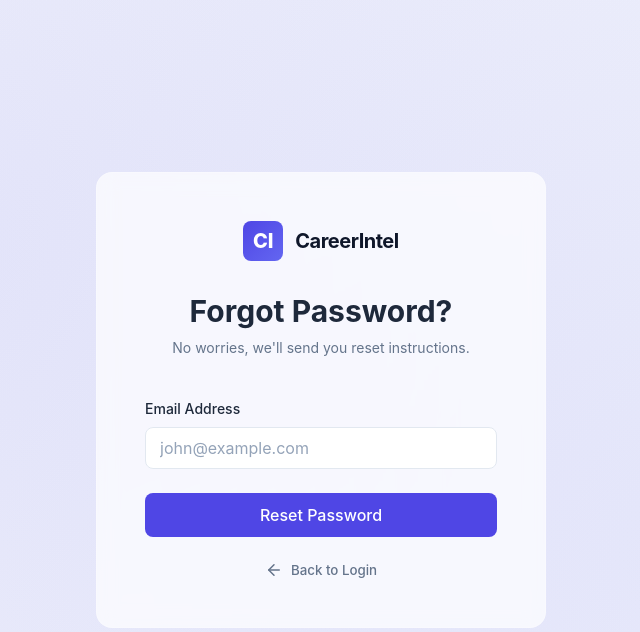
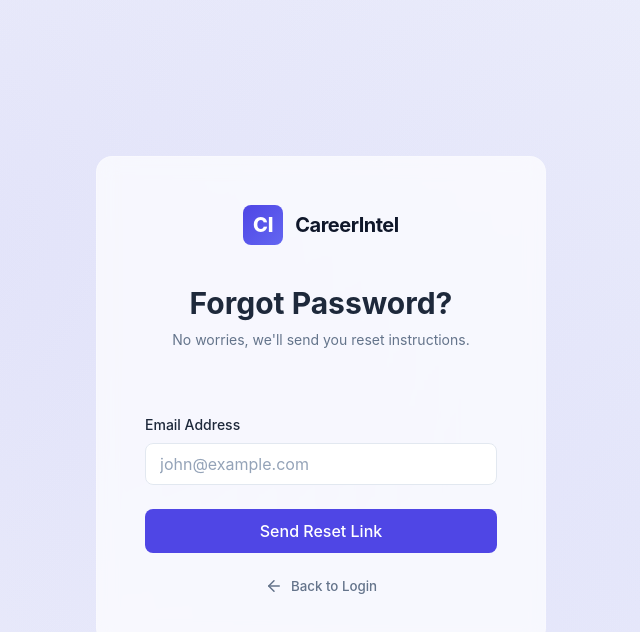
Before and after one commit to shivam-1403/careerintel, a React (Vite) app: page /forgot-password in a window 1280 px wide. Shown: the top 632 px of the page, without its empty margins (319-959 px from the left). Built offline with nearby package versions, Linux system fonts and the light colour scheme.

Commit message:
forgot pass

```diff
--- a/src/pages/Auth/ForgotPassword.jsx
+++ b/src/pages/Auth/ForgotPassword.jsx
@@ -1,11 +1,53 @@
-import React from 'react';
+import React, { useState } from 'react';
 import { useNavigate } from 'react-router-dom';
-import { ArrowLeft } from 'lucide-react';
+import { ArrowLeft, MailCheck } from 'lucide-react';
 import Button from '../../components/ui/Button';
 import './Auth.css';
 
 const ForgotPassword = () => {
     const navigate = useNavigate();
+    const [email, setEmail] = useState("");
+    const [error, setError] = useState("");
+    const [loading, setLoading] = useState(false);
+    const [success, setSuccess] = useState(false);
+
+    const handleSubmit = async (e) => {
+        e.preventDefault();
+        setError("");
+
+        if (!email.trim() || !email.includes("@")) {
+            setError("Please enter a valid email address.");
+            return;
+        }
+
+        setLoading(true);
+
+        try {
+            const response = await fetch("https://careerintel-w10f.onrender.com/auth/forgot-password", {
+                method: "POST",
+                headers: {
+                    "Content-Type": "application/json",
+                },
+                body: JSON.stringify({ email }),
+            });
+
+            const data = await response.json();
+
+            if (!response.ok) {
+                setError(data.detail || "Something went wrong. Please try again.");
+                setLoading(false);
+                return;
+            }
+
+            // Success state
+            setSuccess(true);
+        } catch (err) {
+            console.error(err);
+            setError("Server error. Try again later.");
+        } finally {
+            setLoading(false);
+        }
+    };
 
     return (
         <div className="auth-container">
@@ -15,22 +57,64 @@ const ForgotPassword = () => {
                         <div className="brand-logo">CI</div>
                         <span className="brand-name">CareerIntel</span>
                     </div>
+                </div>
+
+                {!success ? (
+                    <>
+                        <div className="auth-header" style={{ marginTop: '0', paddingBottom: '1.5rem' }}>
                             <h2 className="auth-title">Forgot Password?</h2>
                             <p className="auth-subtitle">No worries, we'll send you reset instructions.</p>
                         </div>
-
-                <form className="auth-form" onSubmit={(e) => { e.preventDefault(); }}>
+                        <form className="auth-form" onSubmit={handleSubmit}>
                             <div className="form-group">
                                 <label>Email Address</label>
-                        <input type="email" placeholder="john@example.com" required />
+                                <input
+                                    type="email"
+                                    placeholder="john@example.com"
+                                    value={email}
+                                    onChange={(e) => {
+                                        setEmail(e.target.value);
+                                        setError("");
+                                    }}
+                                    autoComplete="email"
+                                    disabled={loading}
+                                    required
+                                />
                             </div>
 
-                    <Button type="submit" size="lg" className="w-full">Reset Password</Button>
+                            {error && <p className="auth-error">{error}</p>}
 
-                    <button className="btn btn-ghost w-full" onClick={() => navigate('/login')}>
+                            <Button
+                                type="submit"
+                                size="lg"
+                                className="w-full"
+                                loading={loading}
+                                loadingText="Sending Link..."
+                            >
+                                Send Reset Link
+                            </Button>
+
+                            <button type="button" className="btn btn-ghost w-full" onClick={() => navigate('/login')}>
                                 <ArrowLeft size={18} /> Back to Login
                             </button>
                         </form>
+                    </>
+                ) : (
+                    <div className="auth-success-state" style={{ textAlign: 'center', padding: '1rem 0' }}>
+                        <div style={{ display: 'flex', justifyContent: 'center', marginBottom: '1.5rem' }}>
+                            <div style={{ width: '64px', height: '64px', borderRadius: '50%', background: 'rgba(16, 185, 129, 0.1)', display: 'flex', alignItems: 'center', justifyContent: 'center', color: '#10b981' }}>
+                                <MailCheck size={32} />
+                            </div>
+                        </div>
+                        <h2 className="auth-title" style={{ marginBottom: '0.5rem' }}>Check your email</h2>
+                        <p className="auth-subtitle" style={{ marginBottom: '2rem', lineHeight: '1.6' }}>
+                            If an account exists with <strong>{email}</strong>, a secure reset link has been sent.
+                        </p>
+                        <Button size="lg" className="w-full" onClick={() => navigate('/login')}>
+                            Back to Login
+                        </Button>
+                    </div>
+                )}
             </div>
             <div className="auth-background"></div>
         </div>
```
Lines whose indentation alone changed are shown as unchanged.
